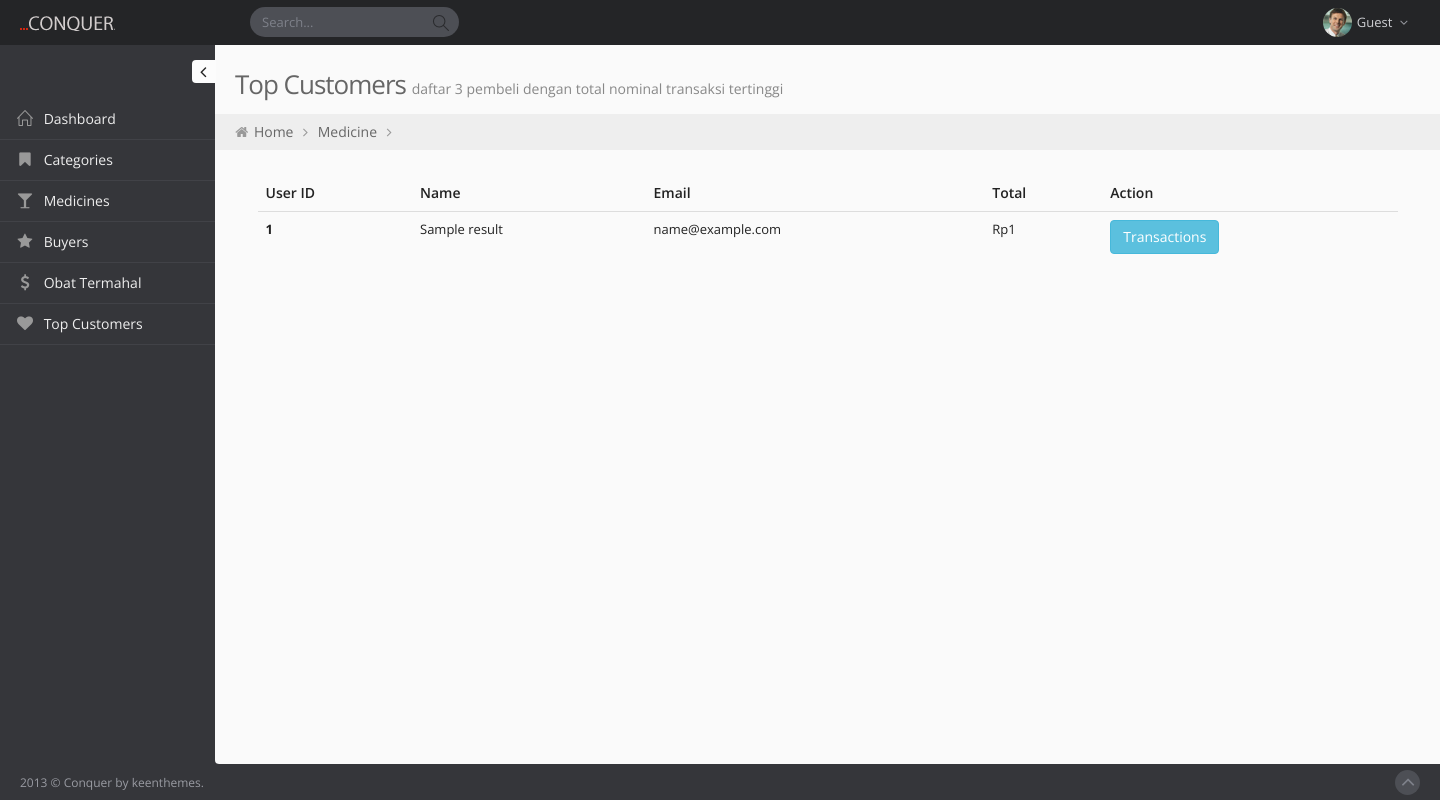
After one commit to joseph-k-git/WFP_2022-06_UAS, a Laravel app: template resources/views/controlpanel/report/topcustomers.blade.php in a window 1440 px wide. The commit adds this page. Run offline with Laravel 8, Linux system fonts and the light colour scheme; the template is opened without the code that fills it: most values are stand-ins (such as "Sample title", 1, 10 or a date in 2020).

Commit message:
Report: Top Customers based on transaction

```diff
--- /dev/null
+++ b/resources/views/controlpanel/report/topcustomers.blade.php
@@ -0,0 +1,61 @@
+@extends('controlpanel.layout.conquer')
+
+@section('content')
+
+<h3 class="page-title">
+    Top Customers <small>daftar 3 pembeli dengan total nominal transaksi tertinggi</small>
+</h3>
+<div class="page-bar">
+
+    @if(session('status'))
+    <div class="alert alert-success">
+        {{ session('status') }}
+    </div>
+    @endif
+
+    <ul class="page-breadcrumb">
+        <li>
+            <i class="fa fa-home"></i>
+            <a href="index.html">Home</a>
+            <i class="fa fa-angle-right"></i>
+        </li>
+        <li>
+            <a href="#">Medicine</a>
+            <i class="fa fa-angle-right"></i>
+        </li>
+    </ul>
+    <div class="page-toolbar">
+        <!-- tempat action button -->
+    </div>
+</div>
+
+<div class="container">
+  <table class="table table-hover">
+    <thead>
+      <tr>
+        <th>User ID</th>
+        <th>Name</th>
+        <th>Email</th>
+        <th>Total</th>
+        <th>Action</th>
+      </tr>
+    </thead>
+    <tbody>
+    @foreach($result as $b)
+      <tr id="tr_{{ $b->id }}">
+        <td id="td_id_{{ $b->id }}"><b>{{ $b->id }}</b></a></td>
+        <td id="td_name_{{ $b->id }}">{{ $b->name }}</td>
+        <td id="td_email_{{ $b->id }}">{{ $b->email }}</td>
+        <td id="td_total_{{ $b->id }}">Rp{{ number_format($b->total_per_user, 0, ',', '.') }}</td>
+        <td>
+          <a class='btn btn-info' href="{{ route('buyer.show', $b->id) }}">
+            Transactions
+          </a>
+        </td>
+      </tr>
+    @endforeach
+    </tbody>
+  </table>
+</div>
+
+@endsection
--- a/resources/views/controlpanel/transaction/showdetail.blade.php
+++ b/resources/views/controlpanel/transaction/showdetail.blade.php
@@ -24,7 +24,7 @@
                 <div class="row">
                     <div class="col-sm-3 hidden-xs"><img height="50px" src="{{ asset('images/'.$m->image) }}" alt="..." class="img-responsive"/></div>
                     <div class="col-sm-9">
-                        <h4 class="nomargin">{{ $m->generic_name }}</h4>
+                        <h4 class="nomargin"><a href="{{ url('/medicine/'.$m->id) }}">{{ $m->generic_name }} ({{ $m->form }})</a></h4>
                     </div>
                 </div>
             </td>
```
Also changed, not shown: app/Http/Controllers/TransactionController.php (+18 -0 lines).
